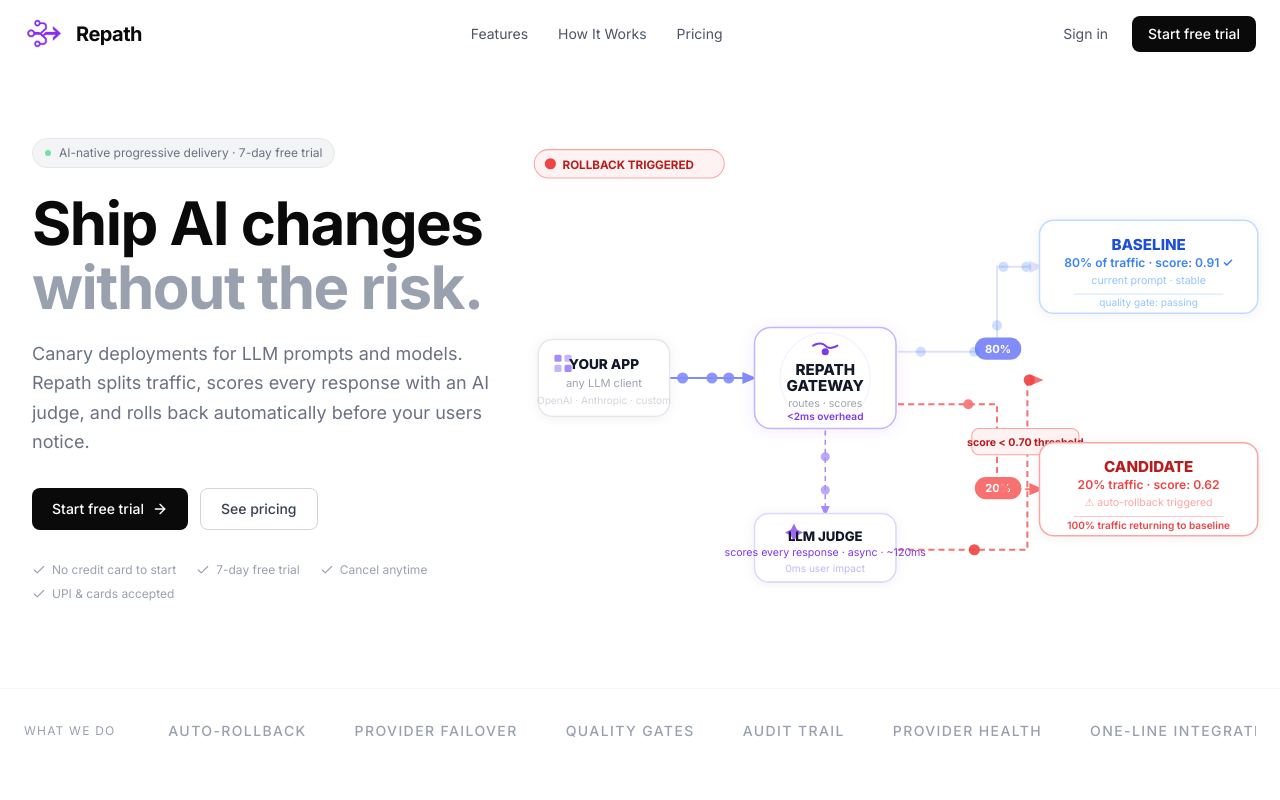
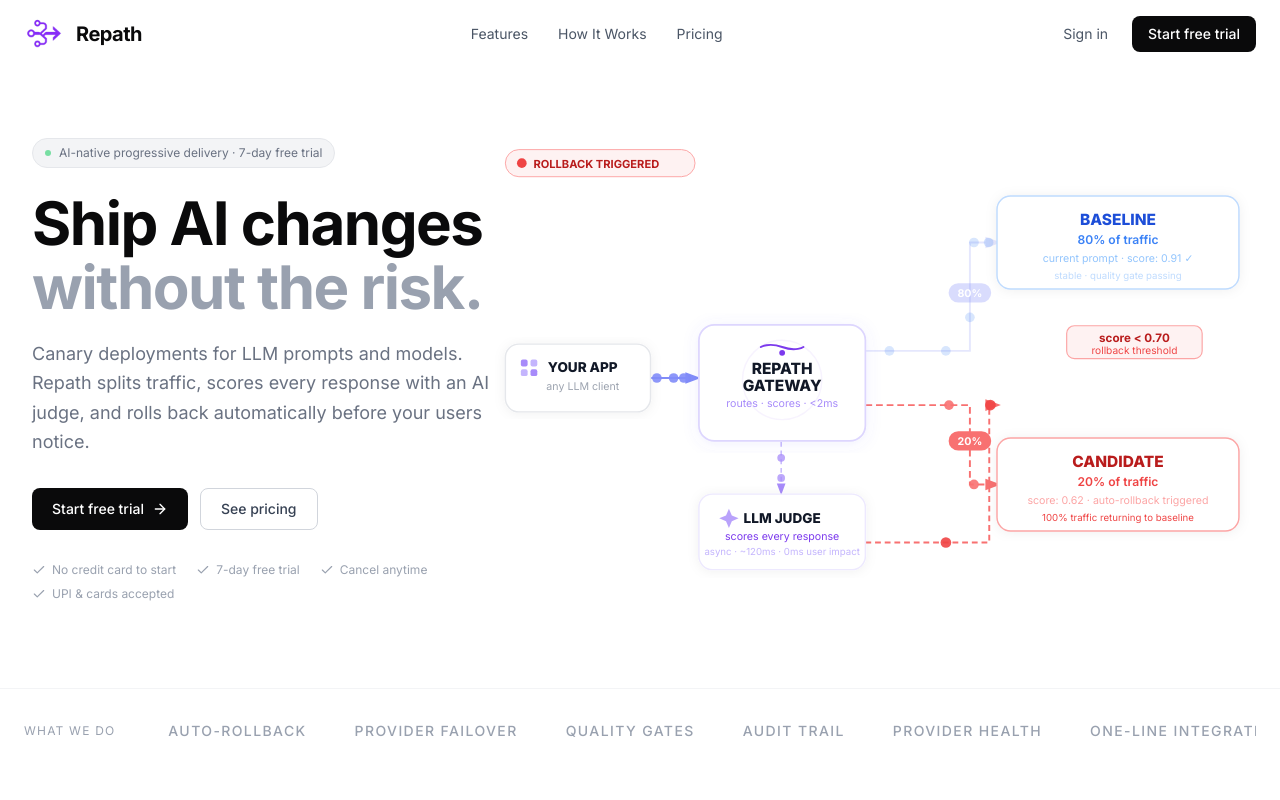
Before and after one commit to repathhq/repath, a Next.js app in the folder dashboard/: page / in a window 1280 px wide. Shown: the top 800 px of the page. Built offline with nearby package versions, Linux system fonts and the light colour scheme.

Commit message:
fix: fixed-zone layout — nodes never overlap, threshold badge in safe zone, max 3 text lines per node, proper spacing

```diff
--- a/dashboard/app/page.tsx
+++ b/dashboard/app/page.tsx
@@ -259,11 +259,7 @@
   const [tick, setTick] = useState(0);
   const [phase, setPhase] = useState<"routing"|"rollback"|"shadow">("routing");
   const phaseRef = useRef(0);
-
-  useEffect(() => {
-    const id = setInterval(() => setTick(t => (t + 1) % 240), 40);
-    return () => clearInterval(id);
-  }, []);
+  useEffect(() => { const id = setInterval(() => setTick(t => (t + 1) % 240), 40); return () => clearInterval(id); }, []);
   useEffect(() => {
     const id = setInterval(() => {
       phaseRef.current = (phaseRef.current + 1) % 3;
@@ -271,6 +267,16 @@
     }, 5500);
     return () => clearInterval(id);
   }, []);
+
+  // ── Fixed coordinate layout — nothing can overlap ──
+  // viewBox: 820 × 500
+  // Zone A (left):   Your App    x=20–170   y=210–290
+  // Zone B (center): Gateway     x=220–390  y=195–315
+  // Zone C (top-r):  Baseline    x=530–780  y=60–160
+  // Zone D (bot-r):  Candidate   x=530–780  y=310–410
+  // Zone E (bot-c):  Judge       x=220–390  y=370–450
+  // Threshold badge: x=410–540   y=295–325  (between gateway and candidate — fixed)
+  // Phase chip:      x=20–230    y=14–44    (top, never overlaps nodes)
 
   const T = tick / 240;
   const R = phase === "rollback";
@@ -280,28 +286,20 @@
   function lp(pts: number[][], t: number) {
     const n = pts.length - 1;
     const seg = Math.min(Math.floor(t * n), n - 1);
-    const st  = (t * n) - seg;
+    const st = (t * n) - seg;
     const a = pts[seg], b = pts[seg + 1];
     return { x: a[0] + (b[0] - a[0]) * st, y: a[1] + (b[1] - a[1]) * st };
   }
 
-  // ── Compact layout: viewBox 760×480 ──
-  // App node:        cx=90  cy=240  w=130 h=76
-  // Gateway node:    cx=310 cy=240  w=140 h=100
-  // Baseline node:   cx=600 cy=130  w=150 h=92
-  // Candidate node:  cx=600 cy=350  w=150 h=96
-  // Judge node:      cx=310 cy=410  w=140 h=68
-
-  // Paths (elbow routing)
-  const pApp  = [[155,240],[238,240]] as number[][];
-  const pBL   = [[382,214],[480,214],[480,130],[522,130]] as number[][];
-  const pCand = [[382,266],[480,266],[480,350],[522,350]] as number[][];
-  const pJudge= [[310,292],[310,374]] as number[][];
-  const pRB   = [[382,410],[510,410],[510,242],[522,242]] as number[][];
+  const pApp   = [[170,250],[218,250]] as number[][];
+  const pBL    = [[392,222],[500,222],[500,110],[528,110]] as number[][];
+  const pCand  = [[392,278],[500,278],[500,360],[528,360]] as number[][];
+  const pJudge = [[305,316],[305,368]] as number[][];
+  const pRB    = [[392,420],[520,420],[520,278],[528,278]] as number[][];
 
   const cQ = R ? 0.62 : S ? 0.88 : 0.85;
 
-  const mkDots = (offs: number[], path: number[][], col: string, r: number, op = 1) =>
+  const D = (offs: number[], path: number[][], col: string, r: number, op = 1) =>
     offs.map((o, i) => {
       const t = (T + o) % 1; if (t > 0.96) return null;
       const p = lp(path, t);
@@ -309,149 +307,133 @@
     });
 
   return (
-    <div className="absolute right-0 top-1/2 -translate-y-1/2 w-[60%] min-w-[560px] h-[600px] pointer-events-none select-none" aria-hidden>
-      <svg viewBox="0 0 760 480" fill="none" xmlns="http://www.w3.org/2000/svg" className="w-full h-full">
+    <div className="absolute right-0 top-1/2 -translate-y-1/2 w-[62%] min-w-[580px] h-[580px] pointer-events-none select-none" aria-hidden>
+      <svg viewBox="0 0 820 500" fill="none" xmlns="http://www.w3.org/2000/svg" className="w-full h-full">
         <defs>
-          <filter id="ns"><feDropShadow dx="0" dy="2" stdDeviation="8" floodColor="#7c3aed" floodOpacity="0.08"/></filter>
-          <filter id="nw"><feDropShadow dx="0" dy="1" stdDeviation="6" floodColor="#000" floodOpacity="0.06"/></filter>
-          <marker id="ma" markerWidth="7" markerHeight="7" refX="5" refY="3.5" orient="auto">
-            <path d="M0,0.5 L0,6.5 L7,3.5 z" fill="#818cf8"/>
-          </marker>
-          <marker id="mr" markerWidth="7" markerHeight="7" refX="5" refY="3.5" orient="auto">
-            <path d="M0,0.5 L0,6.5 L7,3.5 z" fill="#f87171"/>
-          </marker>
-          <marker id="mv" markerWidth="7" markerHeight="7" refX="5" refY="3.5" orient="auto">
-            <path d="M0,0.5 L0,6.5 L7,3.5 z" fill="#a78bfa"/>
-          </marker>
+          <filter id="sh1"><feDropShadow dx="0" dy="2" stdDeviation="8" floodColor="#6366f1" floodOpacity="0.09"/></filter>
+          <filter id="sh2"><feDropShadow dx="0" dy="1" stdDeviation="6" floodColor="#000" floodOpacity="0.06"/></filter>
+          <marker id="av" markerWidth="8" markerHeight="8" refX="6" refY="4" orient="auto"><path d="M0,1 L0,7 L8,4 z" fill="#818cf8"/></marker>
+          <marker id="ar" markerWidth="8" markerHeight="8" refX="6" refY="4" orient="auto"><path d="M0,1 L0,7 L8,4 z" fill="#f87171"/></marker>
+          <marker id="ap" markerWidth="8" markerHeight="8" refX="6" refY="4" orient="auto"><path d="M0,1 L0,7 L8,4 z" fill="#a78bfa"/></marker>
         </defs>
 
-        {/* ── Lines ─────────────────────────────────── */}
+        {/* ══ CONNECTORS ══════════════════════════════════════ */}
         {/* App → Gateway */}
-        <line x1="155" y1="240" x2="238" y2="240" stroke="#818cf8" strokeWidth="2" markerEnd="url(#ma)"/>
+        <line x1="170" y1="250" x2="218" y2="250" stroke="#818cf8" strokeWidth="2" markerEnd="url(#av)"/>
 
-        {/* Gateway → Baseline */}
-        <path d="M 382 214 H 480 V 130 H 522"
-          stroke="#818cf8" strokeWidth="2" fill="none" markerEnd="url(#ma)"
-          opacity={R ? 0.25 : 1}/>
+        {/* Gateway → Baseline (elbow right then up) */}
+        <path d="M 392 222 H 500 V 110 H 528" stroke="#818cf8" strokeWidth="2" fill="none"
+          markerEnd="url(#av)" opacity={R ? 0.2 : 1}/>
 
-        {/* Gateway → Candidate */}
-        <path d="M 382 266 H 480 V 350 H 522"
-          stroke={R ? "#f87171" : S ? "#a78bfa" : "#6366f1"}
-          strokeWidth="2"
-          strokeDasharray={R ? "6 4" : S ? "5 4" : undefined}
-          fill="none"
-          markerEnd={R ? "url(#mr)" : "url(#ma)"}/>
+        {/* Gateway → Candidate (elbow right then down) */}
+        <path d="M 392 278 H 500 V 360 H 528"
+          stroke={R ? "#f87171" : S ? "#a78bfa" : "#818cf8"}
+          strokeWidth="2" fill="none"
+          strokeDasharray={R ? "7 4" : S ? "5 4" : undefined}
+          markerEnd={R ? "url(#ar)" : S ? "url(#ap)" : "url(#av)"}/>
 
-        {/* Gateway → Judge */}
-        <line x1="310" y1="292" x2="310" y2="374"
-          stroke="#a78bfa" strokeWidth="1.5" strokeDasharray="5 4" markerEnd="url(#mv)"/>
+        {/* Gateway → Judge (dashed down) */}
+        <line x1="305" y1="316" x2="305" y2="368" stroke="#c4b5fd" strokeWidth="1.5" strokeDasharray="5 4" markerEnd="url(#ap)"/>
 
-        {/* Judge → rollback (red, only R phase) */}
-        {R && <path d="M 382 410 H 510 V 242 H 522"
-          stroke="#f87171" strokeWidth="2" strokeDasharray="6 4" fill="none" markerEnd="url(#mr)"/>}
+        {/* Judge → Rollback return (only R) — goes right, then up into candidate zone */}
+        {R && <path d="M 392 420 H 520 V 278 H 528" stroke="#f87171" strokeWidth="2" strokeDasharray="6 4" fill="none" markerEnd="url(#ar)"/>}
 
-        {/* ── % pills on lines ────────────────────── */}
-        <rect x="458" y="200" width="46" height="22" rx="11" fill="#818cf8"/>
-        <text x="481" y="215" textAnchor="middle" fontSize="11" fill="white" fontFamily={F} fontWeight="700">80%</text>
+        {/* ══ % PILLS (fixed, on elbow midpoints — never overlap nodes) ══ */}
+        {/* 80% pill: on baseline elbow at x=500, y=165 */}
+        <rect x="478" y="152" width="44" height="20" rx="10" fill="#818cf8" opacity={R ? 0.3 : 1}/>
+        <text x="500" y="166" textAnchor="middle" fontSize="11" fill="white" fontFamily={F} fontWeight="700">80%</text>
 
-        <rect x="458" y="338" width="46" height="22" rx="11"
-          fill={R ? "#f87171" : S ? "#a78bfa" : "#6366f1"}/>
-        <text x="481" y="353" textAnchor="middle" fontSize="11" fill="white" fontFamily={F} fontWeight="700">20%</text>
+        {/* 20% pill: on candidate elbow at x=500, y=318 */}
+        <rect x="478" y="305" width="44" height="20" rx="10" fill={R ? "#f87171" : S ? "#a78bfa" : "#818cf8"}/>
+        <text x="500" y="319" textAnchor="middle" fontSize="11" fill="white" fontFamily={F} fontWeight="700">20%</text>
 
-        {/* threshold badge */}
-        {R && <>
-          <rect x="455" y="290" width="106" height="26" rx="7" fill="#fef2f2" stroke="#fca5a5" strokeWidth="1"/>
-          <text x="508" y="307" textAnchor="middle" fontSize="10.5" fill="#b91c1c" fontFamily={F} fontWeight="700">score &lt; 0.70 threshold</text>
-        </>}
+        {/* Threshold badge: FIXED at top-right of diagram, never overlaps */}
+        {R && (
+          <g>
+            <rect x="600" y="196" width="140" height="34" rx="8" fill="#fef2f2" stroke="#fca5a5" strokeWidth="1.2"/>
+            <text x="670" y="213" textAnchor="middle" fontSize="12" fill="#b91c1c" fontFamily={F} fontWeight="700">score &lt; 0.70</text>
+            <text x="670" y="225" textAnchor="middle" fontSize="10.5" fill="#ef4444" fontFamily={F}>rollback threshold</text>
+          </g>
+        )}
 
-        {/* ── YOUR APP node ─────────────────────── */}
-        <rect x="26" y="202" width="130" height="76" rx="14" fill="white" stroke="#e5e7eb" strokeWidth="1.5" filter="url(#nw)"/>
-        <rect x="42" y="217" width="7" height="7" rx="1.5" fill="#a78bfa"/>
-        <rect x="52" y="217" width="7" height="7" rx="1.5" fill="#c4b5fd"/>
-        <rect x="42" y="227" width="7" height="7" rx="1.5" fill="#c4b5fd"/>
-        <rect x="52" y="227" width="7" height="7" rx="1.5" fill="#a78bfa"/>
-        <text x="91" y="231" textAnchor="middle" fontSize="13.5" fill="#111827" fontFamily={F} fontWeight="800">YOUR APP</text>
-        <text x="91" y="249" textAnchor="middle" fontSize="11" fill="#9ca3af" fontFamily={F}>any LLM client</text>
-        <text x="91" y="266" textAnchor="middle" fontSize="10" fill="#d1d5db" fontFamily={F}>OpenAI · Anthropic · custom</text>
+        {/* ══ NODE A — YOUR APP ═══════════════════════════════ */}
+        {/* Fixed zone: x=20–170, y=215–285 */}
+        <rect x="20" y="215" width="150" height="70" rx="14" fill="white" stroke="#e5e7eb" strokeWidth="1.5" filter="url(#sh2)"/>
+        {/* 2×2 icon grid */}
+        <rect x="36" y="231" width="7" height="7" rx="2" fill="#a78bfa"/>
+        <rect x="46" y="231" width="7" height="7" rx="2" fill="#c4b5fd"/>
+        <rect x="36" y="241" width="7" height="7" rx="2" fill="#c4b5fd"/>
+        <rect x="46" y="241" width="7" height="7" rx="2" fill="#a78bfa"/>
+        <text x="100" y="244" textAnchor="middle" fontSize="14" fill="#111827" fontFamily={F} fontWeight="800">YOUR APP</text>
+        <text x="100" y="262" textAnchor="middle" fontSize="11" fill="#9ca3af" fontFamily={F}>any LLM client</text>
 
-        {/* ── REPATH GATEWAY node ──────────────── */}
-        <rect x="240" y="190" width="140" height="100" rx="16" fill="white" stroke="#c4b5fd" strokeWidth="1.5" filter="url(#ns)"/>
+        {/* ══ NODE B — REPATH GATEWAY ═════════════════════════ */}
+        {/* Fixed zone: x=220–390, y=195–315 */}
+        <rect x="220" y="195" width="172" height="120" rx="16" fill="white" stroke="#ddd6fe" strokeWidth="1.8" filter="url(#sh1)"/>
+        {/* pulsing ring — inside the node rect, safe */}
+        <circle cx="306" cy="252" r={42 + Math.sin(tick * 0.07) * 2} stroke="rgba(124,58,237,0.06)" strokeWidth="1.5" fill="none"/>
         {/* icon */}
-        <path d="M298 208 C298 208 306 203 310 208 C314 213 322 208 322 208" stroke="#7c3aed" strokeWidth="2" fill="none" strokeLinecap="round"/>
-        <circle cx="310" cy="214" r="3.5" fill="#7c3aed"/>
-        <text x="310" y="237" textAnchor="middle" fontSize="15" fill="#111827" fontFamily={F} fontWeight="800">REPATH</text>
-        <text x="310" y="253" textAnchor="middle" fontSize="15" fill="#111827" fontFamily={F} fontWeight="800">GATEWAY</text>
-        <text x="310" y="269" textAnchor="middle" fontSize="10.5" fill="#9ca3af" fontFamily={F}>routes · scores</text>
-        <text x="310" y="282" textAnchor="middle" fontSize="10" fill="#7c3aed" fontFamily={F} fontWeight="600">&lt;2ms overhead</text>
-        <circle cx="310" cy="240" r={46 + Math.sin(tick * 0.07) * 2.5}
-          stroke="rgba(124,58,237,0.06)" strokeWidth="1.5" fill="none"/>
+        <path d="M284 218 C284 218 292 213 306 218 C320 223 328 218 328 218" stroke="#7c3aed" strokeWidth="2" fill="none" strokeLinecap="round"/>
+        <circle cx="306" cy="224" r="3" fill="#7c3aed"/>
+        <text x="306" y="246" textAnchor="middle" fontSize="16" fill="#111827" fontFamily={F} fontWeight="800">REPATH</text>
+        <text x="306" y="263" textAnchor="middle" fontSize="16" fill="#111827" fontFamily={F} fontWeight="800">GATEWAY</text>
+        <text x="306" y="280" textAnchor="middle" fontSize="11" fill="#a78bfa" fontFamily={F}>routes · scores · &lt;2ms</text>
 
-        {/* ── BASELINE node ─────────────────────── */}
-        <rect x="522" y="84" width="216" height="92" rx="14" fill="white" stroke="#bfdbfe" strokeWidth="1.5" filter="url(#nw)"/>
-        <text x="630" y="113" textAnchor="middle" fontSize="15" fill="#1d4ed8" fontFamily={F} fontWeight="800">BASELINE</text>
-        <text x="630" y="130" textAnchor="middle" fontSize="12" fill="#3b82f6" fontFamily={F} fontWeight="600">80% of traffic  ·  score: 0.91 ✓</text>
-        <text x="630" y="147" textAnchor="middle" fontSize="10.5" fill="#93c5fd" fontFamily={F}>current prompt · stable</text>
-        {/* thin underline accent */}
-        <line x1="556" y1="157" x2="704" y2="157" stroke="#dbeafe" strokeWidth="1"/>
-        <text x="630" y="169" textAnchor="middle" fontSize="10" fill="#93c5fd" fontFamily={F}>quality gate: passing</text>
+        {/* ══ NODE C — BASELINE ═══════════════════════════════ */}
+        {/* Fixed zone: x=528–778, y=62–162 */}
+        <rect x="528" y="62" width="250" height="96" rx="14" fill="white" stroke="#bfdbfe" strokeWidth="1.5" filter="url(#sh2)"/>
+        <text x="653" y="92" textAnchor="middle" fontSize="16" fill="#1d4ed8" fontFamily={F} fontWeight="800">BASELINE</text>
+        <text x="653" y="112" textAnchor="middle" fontSize="12.5" fill="#3b82f6" fontFamily={F} fontWeight="600">80% of traffic</text>
+        <text x="653" y="130" textAnchor="middle" fontSize="11" fill="#93c5fd" fontFamily={F}>current prompt · score: 0.91 ✓</text>
+        <text x="653" y="148" textAnchor="middle" fontSize="10" fill="#bfdbfe" fontFamily={F}>stable · quality gate passing</text>
 
-        {/* ── CANDIDATE / SHADOW node ────────────── */}
-        <rect x="522" y="304" width="216" height="92" rx="14" fill="white"
-          stroke={R ? "#fca5a5" : S ? "#c4b5fd" : "#c7d2fe"} strokeWidth="1.5" filter="url(#nw)"/>
-        <text x="630" y="333" textAnchor="middle" fontSize="15"
+        {/* ══ NODE D — CANDIDATE / SHADOW ═════════════════════ */}
+        {/* Fixed zone: x=528–778, y=312–412 */}
+        <rect x="528" y="312" width="250" height="96" rx="14" fill="white"
+          stroke={R ? "#fca5a5" : S ? "#c4b5fd" : "#c7d2fe"} strokeWidth="1.5" filter="url(#sh2)"/>
+        <text x="653" y="342" textAnchor="middle" fontSize="16"
           fill={R ? "#b91c1c" : S ? "#6d28d9" : "#4338ca"} fontFamily={F} fontWeight="800">
           {S ? "SHADOW" : "CANDIDATE"}
         </text>
-        <text x="630" y="350" textAnchor="middle" fontSize="12"
+        <text x="653" y="362" textAnchor="middle" fontSize="12.5"
           fill={R ? "#ef4444" : S ? "#7c3aed" : "#6366f1"} fontFamily={F} fontWeight="600">
-          {S ? "parallel · no user impact" : `20% traffic  ·  score: ${cQ}`}
+          {S ? "parallel · no user impact" : "20% of traffic"}
         </text>
-        <text x="630" y="367" textAnchor="middle" fontSize="10.5"
+        <text x="653" y="380" textAnchor="middle" fontSize="11"
           fill={R ? "#fca5a5" : S ? "#a78bfa" : "#818cf8"} fontFamily={F}>
-          {R ? "⚠ auto-rollback triggered" : S ? "evaluating before expose" : "→ advancing"}
+          {R ? `score: ${cQ} · auto-rollback triggered` : S ? `score: ${cQ} · comparing` : `score: ${cQ} · advancing`}
         </text>
-        <line x1="556" y1="377" x2="704" y2="377" stroke={R ? "#fecaca" : "#e0e7ff"} strokeWidth="1"/>
-        <text x="630" y="389" textAnchor="middle" fontSize="10"
-          fill={R ? "#ef4444" : "#818cf8"} fontFamily={F} fontWeight="600">
-          {R ? "100% traffic returning to baseline" : S ? "shadow test · comparing" : "new prompt · testing"}
+        <text x="653" y="398" textAnchor="middle" fontSize="10"
+          fill={R ? "#ef4444" : S ? "#a78bfa" : "#a5b4fc"} fontFamily={F}>
+          {R ? "100% traffic returning to baseline" : S ? "shadow test · evaluating" : "new prompt · testing"}
         </text>
 
-        {/* ── LLM JUDGE node ────────────────────── */}
-        <rect x="240" y="374" width="140" height="68" rx="14" fill="white" stroke="#ddd6fe" strokeWidth="1.5" filter="url(#nw)"/>
-        <path d="M276 390 L279 384 L282 390 L288 393 L282 396 L279 402 L276 396 L270 393 Z" fill="#7c3aed" opacity="0.75"/>
-        <text x="310" y="401" textAnchor="middle" fontSize="13" fill="#111827" fontFamily={F} fontWeight="800">LLM JUDGE</text>
-        <text x="310" y="416" textAnchor="middle" fontSize="10.5" fill="#7c3aed" fontFamily={F}>scores every response · async · ~120ms</text>
-        <text x="310" y="432" textAnchor="middle" fontSize="10" fill="#c4b5fd" fontFamily={F}>0ms user impact</text>
+        {/* ══ NODE E — LLM JUDGE ══════════════════════════════ */}
+        {/* Fixed zone: x=220–390, y=370–450 */}
+        <rect x="220" y="370" width="172" height="78" rx="14" fill="white" stroke="#ede9fe" strokeWidth="1.5" filter="url(#sh2)"/>
+        <path d="M248 392 L251 385 L254 392 L261 395 L254 398 L251 405 L248 398 L241 395 Z" fill="#a78bfa" opacity="0.8"/>
+        <text x="306" y="400" textAnchor="middle" fontSize="14" fill="#111827" fontFamily={F} fontWeight="800">LLM JUDGE</text>
+        <text x="306" y="417" textAnchor="middle" fontSize="11" fill="#7c3aed" fontFamily={F}>scores every response</text>
+        <text x="306" y="433" textAnchor="middle" fontSize="10" fill="#c4b5fd" fontFamily={F}>async · ~120ms · 0ms user impact</text>
 
-        {/* ── Phase chip (top-left floating) ──── */}
-        <rect x="22" y="14" width={R ? 188 : S ? 152 : 178} height="28" rx="14"
+        {/* ══ PHASE CHIP (top-left, fixed zone x=20–240, y=14–44) ══ */}
+        <rect x="20" y="14" width={R ? 196 : S ? 160 : 188} height="28" rx="14"
           fill={R ? "#fef2f2" : S ? "#f5f3ff" : "#f0fdf4"}
           stroke={R ? "#fca5a5" : S ? "#ddd6fe" : "#86efac"} strokeWidth="1"/>
-        <circle cx="38" cy="28" r="5.5"
-          fill={R ? "#ef4444" : S ? "#7c3aed" : "#22c55e"}>
-          <animate attributeName="r" values="4.5;6;4.5" dur="1.6s" repeatCount="indefinite"/>
+        <circle cx="37" cy="28" r="5" fill={R ? "#ef4444" : S ? "#7c3aed" : "#22c55e"}>
+          <animate attributeName="r" values="4;5.5;4" dur="1.6s" repeatCount="indefinite"/>
         </circle>
-        <text x="50" y="33" fontSize="11.5" fill={R?"#b91c1c":S?"#6d28d9":"#15803d"} fontFamily={F} fontWeight="700">
+        <text x="49" y="33" fontSize="11.5" fill={R ? "#b91c1c" : S ? "#6d28d9" : "#15803d"} fontFamily={F} fontWeight="700">
           {R ? "ROLLBACK TRIGGERED" : S ? "SHADOW TESTING" : "CANARY ROUTING LIVE"}
         </text>
 
-        {/* ── Particles ────────────────────────── */}
-        {/* App → Gateway */}
-        {[0, 0.45, 0.8].map((o, i) => {
-          const t = (T + o) % 1; if (t > 0.96) return null;
-          const p = lp(pApp, t);
-          return <circle key={`a${i}`} cx={p.x} cy={p.y} r="5.5" fill="#818cf8" opacity="0.9"/>;
-        })}
-        {/* → Baseline (5 dots, blue) */}
-        {mkDots([0,0.18,0.36,0.54,0.72], pBL, "#3b82f6", 5, R ? 0.25 : 0.9)}
-        {/* → Candidate (2 dots) */}
-        {!S && mkDots([0,0.52], pCand, R?"#f87171":"#6366f1", 5, 0.9)}
-        {/* → shadow dots (violet, faint) */}
-        {S && mkDots([0,0.55], pCand, "#a78bfa", 4, 0.6)}
-        {/* → Judge */}
-        {mkDots([0,0.6], pJudge, "#a78bfa", 4.5, 0.75)}
-        {/* Judge → rollback */}
-        {R && mkDots([0,0.48], pRB, "#ef4444", 5.5, 0.9)}
+        {/* ══ ANIMATED PARTICLES ══════════════════════════════ */}
+        {[0,0.42,0.78].map((o,i)=>{const t=(T+o)%1;if(t>0.96)return null;const p=lp(pApp,t);return<circle key={`a${i}`}cx={p.x}cy={p.y}r="5"fill="#818cf8"opacity="0.9"/>;})}
+        {D([0,0.18,0.36,0.54,0.72],pBL,"#3b82f6",5,R?0.2:0.9)}
+        {!S&&D([0,0.55],pCand,R?"#f87171":"#6366f1",5,0.9)}
+        {S&&D([0,0.6],pCand,"#a78bfa",4,0.6)}
+        {D([0,0.6],pJudge,"#a78bfa",4,0.75)}
+        {R&&D([0,0.5],pRB,"#ef4444",5.5,0.9)}
       </svg>
     </div>
   );
```
